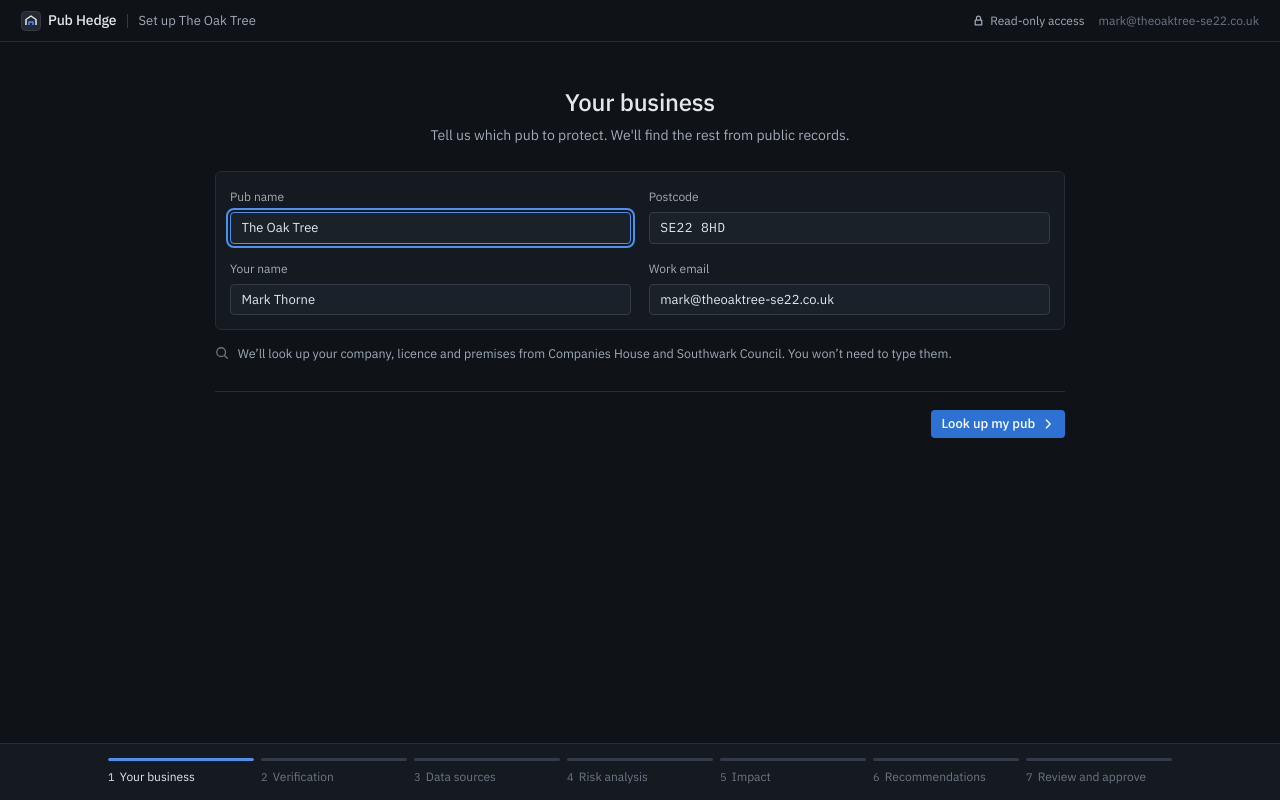
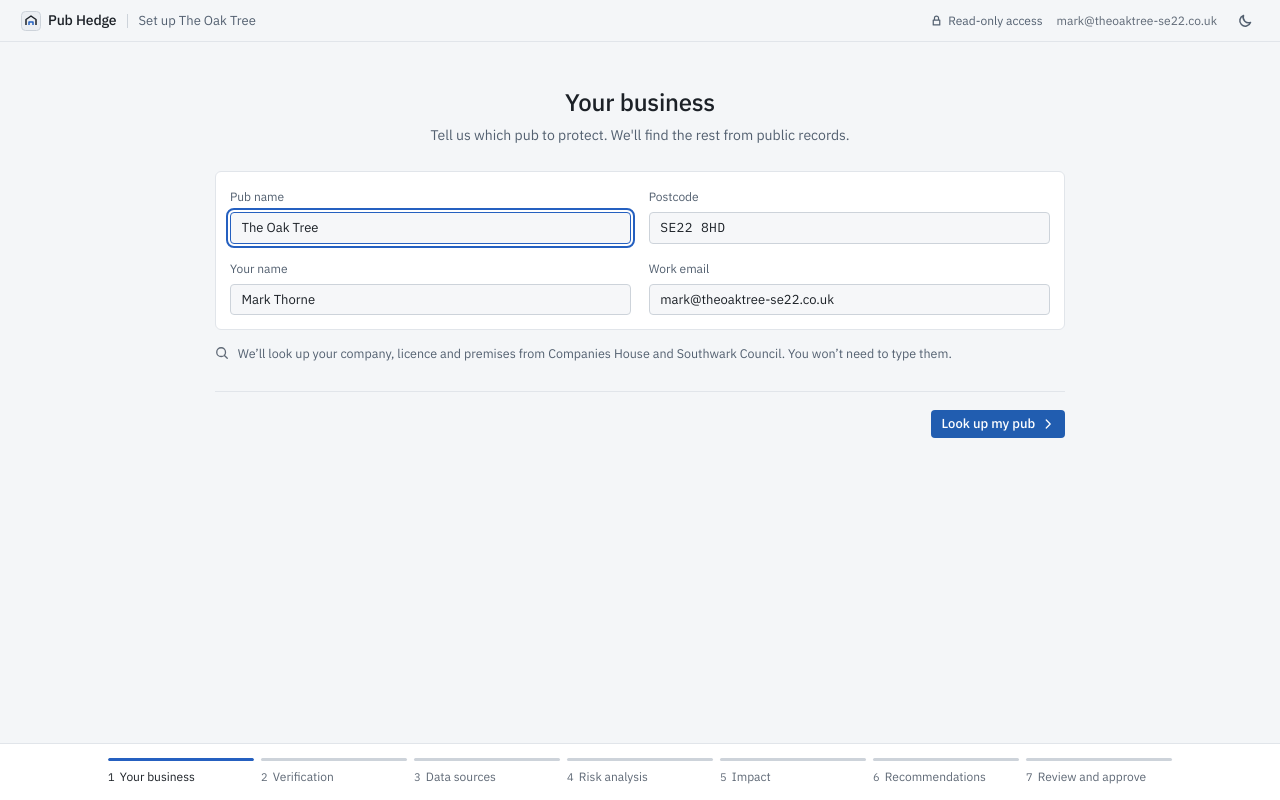
Before and after one commit to emirhanemre/agentverse_finance, a Next.js app in the folder app/: page / in a window 1280 px wide. Built offline with nearby package versions, Linux system fonts and the light colour scheme.

Commit message:
Add light theme and make it the default
Dark stays available from the header toggle and is remembered between visits. Muted text and status colours pass 4.5:1 in both themes.

```diff
--- a/app/src/app/globals.css
+++ b/app/src/app/globals.css
@@ -3,6 +3,31 @@
 @tailwind utilities;
 
 :root {
+  --bg: #f4f6f8;
+  --surface: #ffffff;
+  --surface-2: #f6f7f9;
+  --surface-3: #ebeef2;
+  --line: #e1e5ea;
+  --line-strong: #cdd3da;
+  --fg: #1c2127;
+  --fg-2: #536070;
+  --fg-3: #5f6976;
+  --accent: #2560c0;
+  --accent-strong: #215db0;
+  --accent-wash: rgba(45, 114, 210, 0.09);
+  --accent-edge: rgba(45, 114, 210, 0.4);
+  --positive: #18693f;
+  --positive-wash: rgba(35, 133, 81, 0.1);
+  --positive-edge: rgba(35, 133, 81, 0.35);
+  --negative: #c23a3e;
+  --negative-wash: rgba(205, 66, 70, 0.09);
+  --warning: #94560c;
+  --warning-wash: rgba(200, 118, 25, 0.11);
+  --warning-edge: rgba(200, 118, 25, 0.4);
+  color-scheme: light;
+}
+
+:root[data-theme="dark"] {
   --bg: #0f1217;
   --surface: #151a21;
   --surface-2: #1b2129;
@@ -11,16 +36,19 @@
   --line-strong: #323b46;
   --fg: #e3e7ec;
   --fg-2: #a1aab6;
-  --fg-3: #6c7684;
+  --fg-3: #8691a0;
   --accent: #4c90f0;
   --accent-strong: #2d72d2;
   --accent-wash: rgba(76, 144, 240, 0.12);
-  --positive: #3daa74;
+  --accent-edge: rgba(76, 144, 240, 0.45);
+  --positive: #4cbb85;
   --positive-wash: rgba(61, 170, 116, 0.12);
+  --positive-edge: rgba(61, 170, 116, 0.4);
   --negative: #e5675f;
   --negative-wash: rgba(229, 103, 95, 0.12);
   --warning: #e0a04a;
   --warning-wash: rgba(224, 160, 74, 0.12);
+  --warning-edge: rgba(224, 160, 74, 0.4);
   color-scheme: dark;
 }
 
@@ -35,7 +63,7 @@ body {
 }
 
 ::selection {
-  background: rgba(76, 144, 240, 0.35);
+  background: var(--accent-edge);
   color: var(--fg);
 }
 
--- a/app/src/app/layout.tsx
+++ b/app/src/app/layout.tsx
@@ -23,7 +23,14 @@ export const metadata: Metadata = {
 
 export default function RootLayout({ children }: { children: React.ReactNode }) {
   return (
-    <html lang="en-GB" className={`${sans.variable} ${mono.variable}`}>
+    <html lang="en-GB" className={`${sans.variable} ${mono.variable}`} suppressHydrationWarning>
+      <head>
+        <script
+          dangerouslySetInnerHTML={{
+            __html: `try{if(localStorage.getItem("pubhedge.theme")==="dark")document.documentElement.dataset.theme="dark"}catch(e){}`,
+          }}
+        />
+      </head>
       <body className="font-sans">{children}</body>
     </html>
   );
--- a/app/src/components/dashboard/Overview.tsx
+++ b/app/src/components/dashboard/Overview.tsx
@@ -143,7 +143,7 @@ export function TodayView({
               key={d.date}
               className={cx(
                 "rounded border px-2 py-2",
-                d.covered ? "border-[rgba(76,144,240,0.45)] bg-accent-wash" : d.proposed && approval !== "declined" ? "border-[rgba(224,160,74,0.4)] bg-warning-wash" : "border-line bg-surface-2"
+                d.covered ? "border-accent-edge bg-accent-wash" : d.proposed && approval !== "declined" ? "border-warning-edge bg-warning-wash" : "border-line bg-surface-2"
               )}
             >
               <div className="flex items-baseline justify-between font-mono text-[11px]">
@@ -277,7 +277,7 @@ export function RainView({ hedges }: { hedges: Hedge[] }) {
       <div
         className={cx(
           "flex h-10 shrink-0 items-center gap-2.5 rounded-md border px-4 text-[13px]",
-          banner.tone === "positive" ? "border-[rgba(61,170,116,0.4)] bg-positive-wash text-positive" : "border-[rgba(224,160,74,0.4)] bg-warning-wash text-warning"
+          banner.tone === "positive" ? "border-positive-edge bg-positive-wash text-positive" : "border-warning-edge bg-warning-wash text-warning"
         )}
       >
         <Icon name={banner.tone === "positive" ? "check" : "rain"} />
--- a/app/src/components/dashboard/Pages.tsx
+++ b/app/src/components/dashboard/Pages.tsx
@@ -322,7 +322,7 @@ function ToggleRow({ label, sub, on, onToggle }: { label: string; sub: string; o
         onClick={onToggle}
         className={cx("relative h-[18px] w-8 shrink-0 rounded-full transition-colors", on ? "bg-accent-strong" : "bg-surface-3")}
       >
-        <span className={cx("absolute top-[2px] h-[14px] w-[14px] rounded-full bg-white transition-[left]", on ? "left-[16px]" : "left-[2px]")} />
+        <span className={cx("absolute top-[2px] h-[14px] w-[14px] rounded-full bg-white shadow-sm transition-[left]", on ? "left-[16px]" : "left-[2px]")} />
       </button>
     </div>
   );
--- a/app/src/components/dashboard/Shell.tsx
+++ b/app/src/components/dashboard/Shell.tsx
@@ -1,6 +1,6 @@
 "use client";
 
-import { Icon, Logo, cx } from "../ui";
+import { Icon, Logo, ThemeToggle, cx } from "../ui";
 import type { Timeline } from "../../lib/dashboard-data";
 
 export type NavId = "overview" | "protections" | "risks" | "activity" | "sources" | "settings";
@@ -117,6 +117,7 @@ export function TopBar({
             ))}
           </div>
         </div>
+        <ThemeToggle />
         <button aria-label="Notifications" className="relative flex h-8 w-8 items-center justify-center rounded text-fg-2 hover:bg-surface-2 hover:text-fg">
           <Icon name="bell" />
           {alert && <span className="absolute right-[7px] top-[7px] h-1.5 w-1.5 rounded-full bg-warning" />}
--- a/app/src/components/onboarding/Onboarding.tsx
+++ b/app/src/components/onboarding/Onboarding.tsx
@@ -2,7 +2,7 @@
 
 import { useState } from "react";
 import { AnimatePresence, motion } from "framer-motion";
-import { Button, Icon, Logo, cx } from "../ui";
+import { Button, Icon, Logo, ThemeToggle, cx } from "../ui";
 import { HEDGES, PUB } from "../../lib/data";
 import { BusinessStep, SourcesStep, VerifyStep } from "./IdentitySteps";
 import { AnalysisStep, ImpactStep, RecommendationsStep, ReviewStep } from "./PlanSteps";
@@ -62,6 +62,7 @@ export default function Onboarding() {
             Read-only access
           </span>
           <span>{form.email}</span>
+          <ThemeToggle />
         </div>
       </header>
 
--- a/app/src/components/ui.tsx
+++ b/app/src/components/ui.tsx
@@ -1,6 +1,6 @@
 "use client";
 
-import { forwardRef } from "react";
+import { forwardRef, useEffect, useState } from "react";
 
 export function cx(...parts: (string | false | null | undefined)[]) {
   return parts.filter(Boolean).join(" ");
@@ -41,6 +41,8 @@ type IconName =
   | "alert"
   | "lock"
   | "spark"
+  | "sun"
+  | "moon"
   | "x";
 
 const PATHS: Record<IconName, string> = {
@@ -65,8 +67,36 @@ const PATHS: Record<IconName, string> = {
   alert: "M8 2l6.5 11.5h-13zM8 6.5v3M8 11.5v.5",
   lock: "M4 7.5h8v6H4zM5.5 7.5V5a2.5 2.5 0 015 0v2.5",
   spark: "M8 2v3M8 11v3M2 8h3M11 8h3M4 4l2 2M10 10l2 2M12 4l-2 2M6 10l-2 2",
+  sun: "M8 10.5a2.5 2.5 0 100-5 2.5 2.5 0 000 5zM8 1.5v1.5M8 13v1.5M1.5 8H3M13 8h1.5M3.4 3.4l1 1M11.6 11.6l1 1M3.4 12.6l1-1M11.6 4.4l1-1",
+  moon: "M13.5 9.5A5.5 5.5 0 016.5 2.5a5.5 5.5 0 107 7z",
   x: "M4 4l8 8M12 4l-8 8",
 };
+
+export const THEME_KEY = "pubhedge.theme";
+
+export function ThemeToggle() {
+  const [dark, setDark] = useState(false);
+  useEffect(() => setDark(document.documentElement.dataset.theme === "dark"), []);
+  const toggle = () => {
+    const next = !dark;
+    setDark(next);
+    if (next) document.documentElement.dataset.theme = "dark";
+    else delete document.documentElement.dataset.theme;
+    try {
+      localStorage.setItem(THEME_KEY, next ? "dark" : "light");
+    } catch {}
+  };
+  return (
+    <button
+      onClick={toggle}
+      aria-label={dark ? "Switch to light theme" : "Switch to dark theme"}
+      title={dark ? "Light theme" : "Dark theme"}
+      className="flex h-8 w-8 items-center justify-center rounded text-fg-2 transition-colors hover:bg-surface-2 hover:text-fg"
+    >
+      <Icon name={dark ? "sun" : "moon"} />
+    </button>
+  );
+}
 
 export function Icon({ name, size = 16, className }: { name: IconName; size?: number; className?: string }) {
   return (
--- a/app/tailwind.config.ts
+++ b/app/tailwind.config.ts
@@ -17,8 +17,11 @@ const config: Config = {
         accent: "var(--accent)",
         "accent-strong": "var(--accent-strong)",
         "accent-wash": "var(--accent-wash)",
+        "accent-edge": "var(--accent-edge)",
         positive: "var(--positive)",
         "positive-wash": "var(--positive-wash)",
+        "positive-edge": "var(--positive-edge)",
+        "warning-edge": "var(--warning-edge)",
         negative: "var(--negative)",
         "negative-wash": "var(--negative-wash)",
         warning: "var(--warning)",
```
